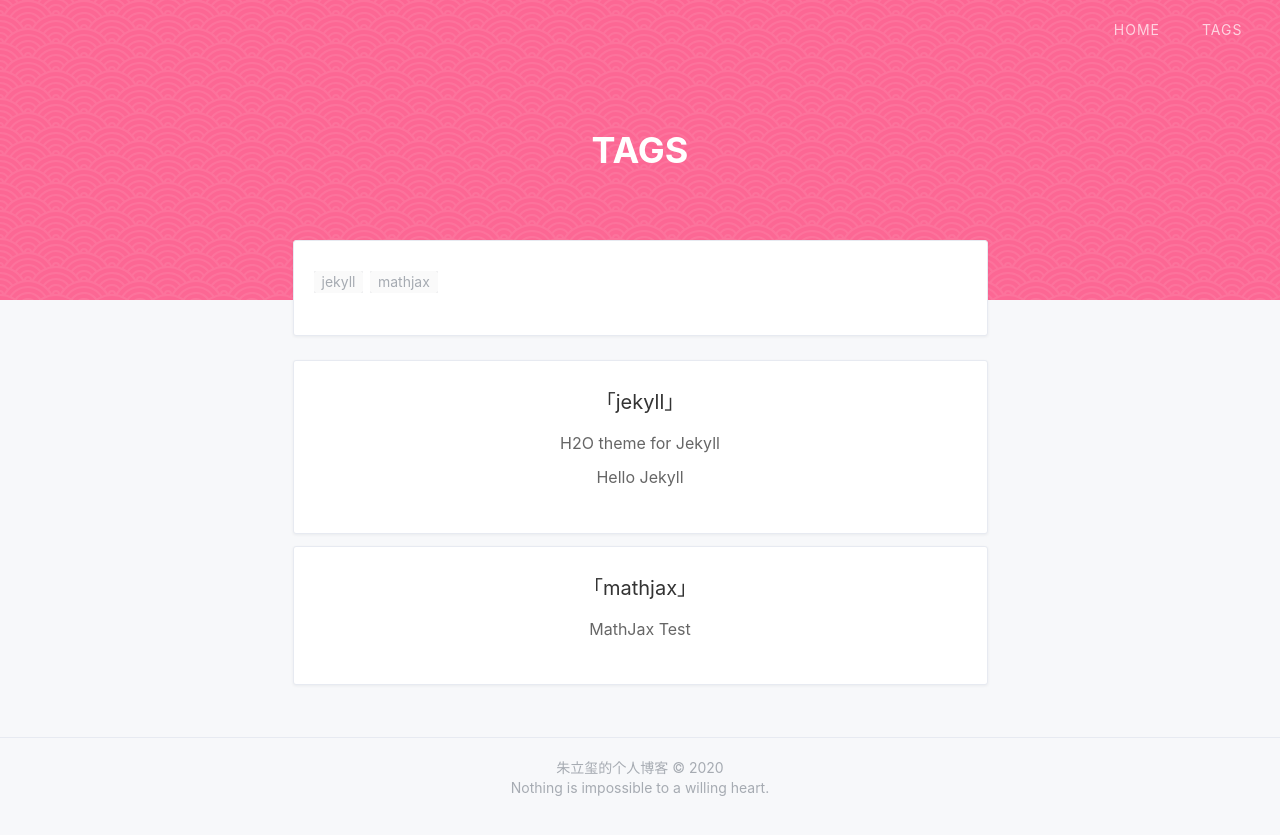
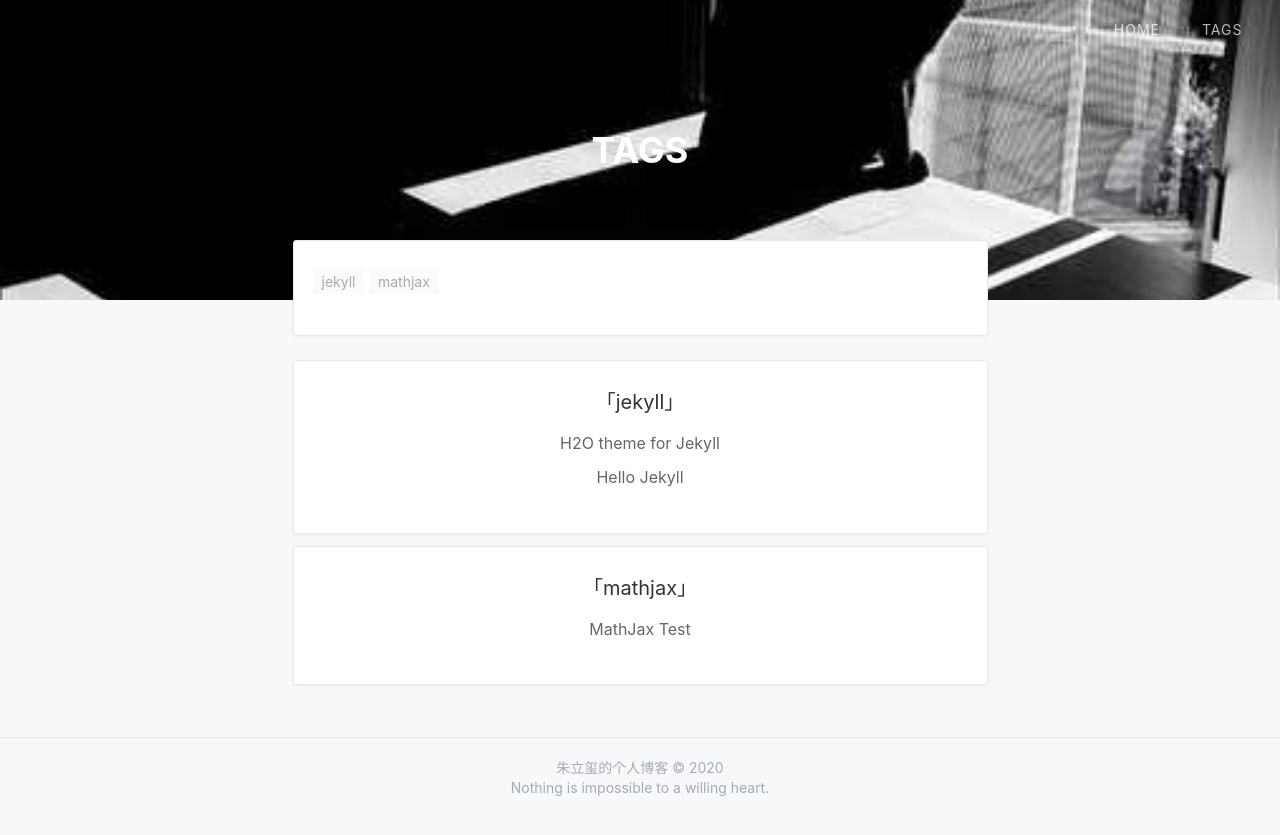
Before and after one commit to zlxxlz1026/zlxxlz1026.github.io, a Jekyll site: the page built from tags.html, in a window 1280 px wide. Shown: the top 835 px of the page. Built offline with Jekyll 4.4.1, drawn with Linux system fonts in a browser that asks for light colours; nearby versions of some CDN libraries; a style sheet for code colours, icons or effects is not loaded.

Commit message:
no summary

```diff
--- a/tags.html
+++ b/tags.html
@@ -1,11 +1,13 @@
 ---
 title: Tags
 layout: default
+header-img: assets/img/background.jpg
 ---
 
 {% include header.html %}
 
-<div class="g-banner tags-banner {{ site.postPatterns | prepend: 'post-pattern-' }} {{ site.theme-color | prepend: 'bgcolor-' }}" data-theme="{{ site.theme-color }}">
+<div class="g-banner tags-banner {{ site.postPatterns | prepend: 'post-pattern-' }} {{ site.theme-color | prepend: 'bgcolor-' }}" data-theme="{{ site.theme-color }}"
+	style="{% if page.header-img %}background: url({{ page.header-img | relative_url }}) no-repeat center center; background-size: cover;{% endif %}">
     <h2>TAGS</h2>
 </div>
 
```
Also changed, not shown: assets/img/background.jpg (added).
